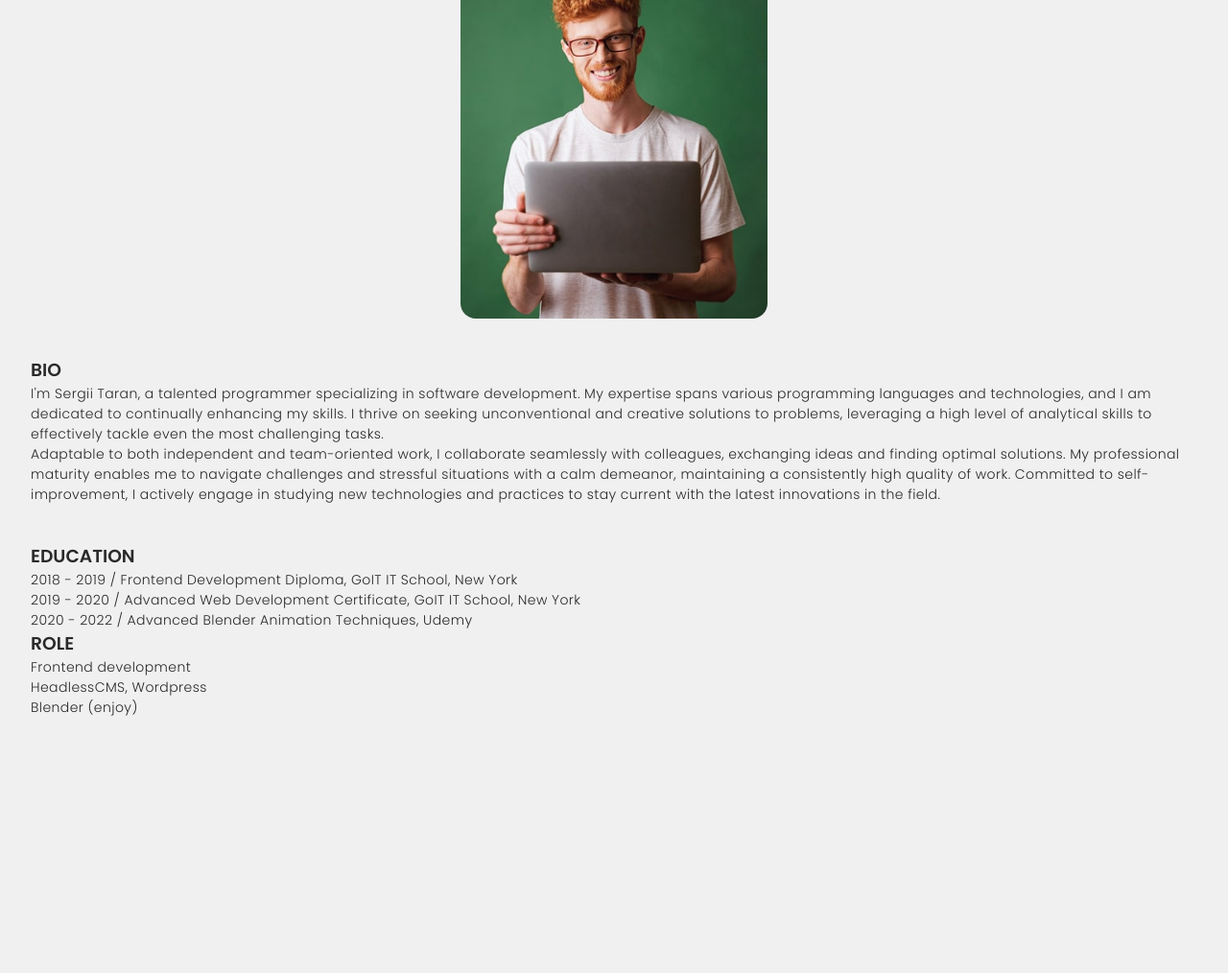
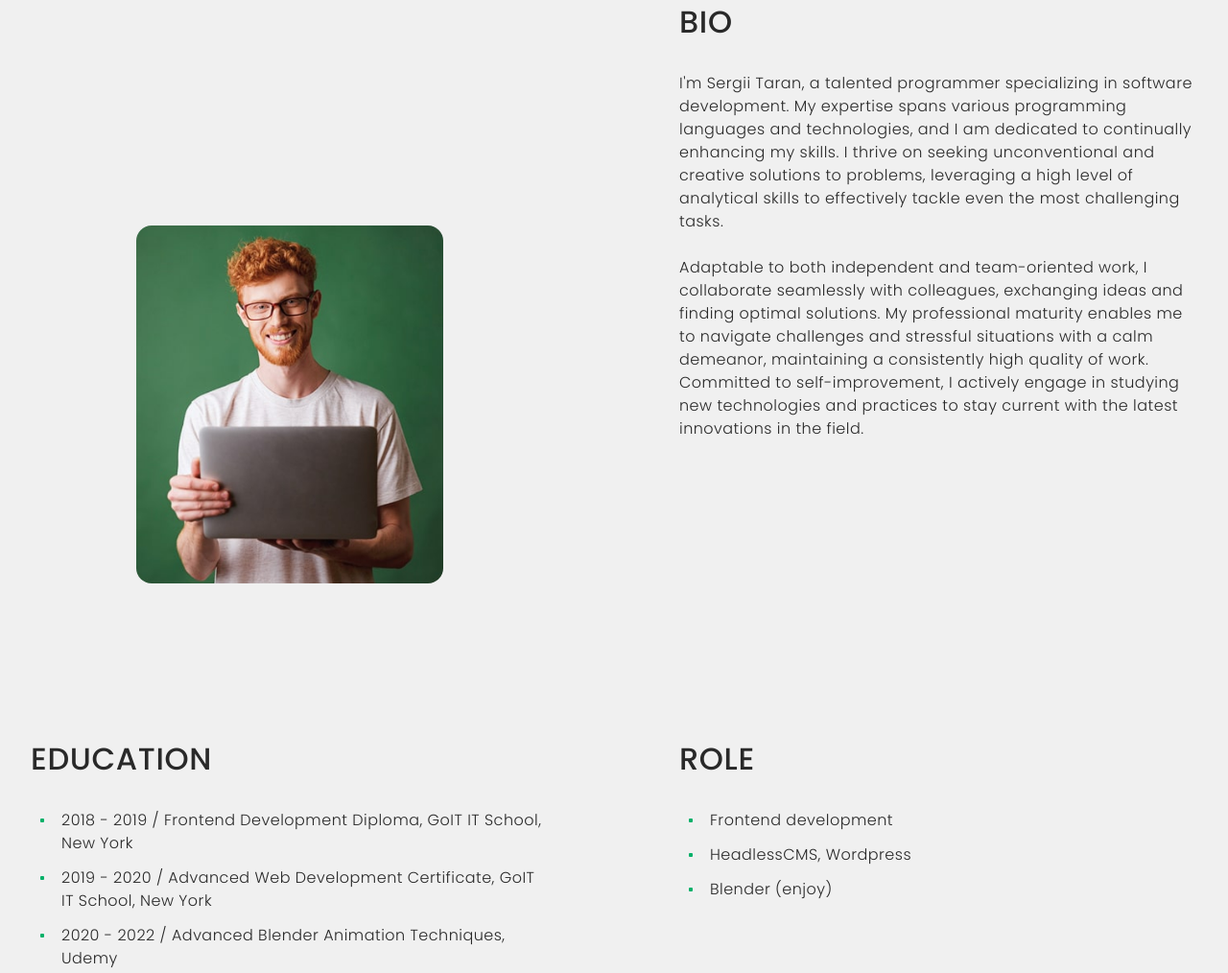
Before and after one commit to Sergii-Taran/my-portfolio-template, a plain HTML site: page index.html in a window 1280 px wide. Shown: the part 1290-2304 px from the top of the page at 96% size. Before the commit the page ends 2078 px from the top, so only its background shows below. Drawn offline with nearby package versions, Linux system fonts and the light colour scheme.

Commit message:
feat(skills): add skills section markup

```diff
--- a/css/styles.css
+++ b/css/styles.css
@@ -129,7 +129,7 @@ button {
 
 .section__text {
   font-weight: 300;
-  font-size: 14px;
+  font-size: 16px;
   line-height: 1.5;
   letter-spacing: 0.03em;
 }
@@ -776,16 +776,21 @@ body,
 }
 
 .about__container {
+}
+
+.about__title {
+  text-align: left;
+  margin-bottom: 40px;
+}
+
+.about__grid {
   display: flex;
   flex-direction: column;
   gap: 40px;
 }
 
-.about__title {
-  text-align: left;
-}
-
 .about__picture {
+  display: block;
   width: 100%;
   max-width: 320px;
   border-radius: 16px;
@@ -793,40 +798,82 @@ body,
   margin-inline: auto;
 }
 
-.about__bio {
+.about__picture img {
+  width: 100%;
+  height: auto;
+  display: block;
+  object-fit: cover;
+  transform: scale(1.01);
 }
 
 .about__subtitle {
+  font-weight: 500;
+  font-size: 32px;
+  line-height: 1.25;
+  letter-spacing: 0.02em;
+  text-transform: uppercase;
+
+  margin-bottom: 32px;
 }
 
-.section__subtitle {
+.about__bio .about__text + .about__text {
+  margin-top: 24px;
 }
 
-.about__text {
+.about__education-list,
+.about__role-list {
+  display: flex;
+  flex-direction: column;
+  gap: 12px;
 }
 
-.about__experience {
+.about__education-item,
+.about__role-item {
+  position: relative;
+  padding-left: 32px;
+  width: 100%;
 }
 
-.about__education {
+.about__education-item::before,
+.about__role-item::before {
+  content: "";
+  position: absolute;
+  left: 10px;
+  top: calc(0.5em + 2px);
+  width: 4px;
+  height: 4px;
+  background-color: var(--color-accent);
+  border-radius: 1px;
 }
 
-.about__experience-item {
+@media screen and (min-width: 768px) {
+  .about {
+    padding-top: 124px;
+    padding-bottom: 62px;
   }
 
-.about__education-list {
+  .about__grid {
+    display: grid;
+    grid-template-columns: repeat(2, 1fr);
+    column-gap: 32px;
+    row-gap: 140px;
+    align-items: start;
   }
 
-.about__education-item {
+  .about__picture {
+    transform: translateY(80px);
+  }
 }
 
-.about__role {
+@media (min-width: 1280px) {
+  .about__grid {
+    column-gap: 136px;
+    row-gap: 312px;
   }
 
-.about__role-list {
+  .about__picture {
+    transform: translateY(232px);
   }
-
-.about__role-item {
 }
 
 /* .about {
@@ -993,7 +1040,7 @@ body,
 /* ------------------------------ */
 /* ------- skills section ------- */
 
-/* .skills {
+.skills {
   overflow: hidden;
   padding-top: 40px;
   padding-bottom: 40px;
@@ -1036,13 +1083,13 @@ body,
 
 .skills__marquee-top {
   color: var(--color-text);
-  background-color: var(--color-light);
+  background-color: var(--color-bg-accent);
   z-index: 2;
 }
 
 .skills__marquee-bottom {
   color: var(--color-accent);
-  background-color: var(--color-dark);
+  background-color: var(--color-elements-bg);
   transform: rotate(2deg);
 
   z-index: 1;
@@ -1131,7 +1178,7 @@ body,
     padding-top: 82px;
     padding-bottom: 82px;
   }
-} */
+}
 
 /* -------------------------------- */
 /* ------- projects section ------- */
--- a/index.html
+++ b/index.html
@@ -194,11 +194,18 @@
             About <span class="section__title-accent">me</span>
           </h2>
 
+          <div class="about__grid">
             <picture class="about__picture">
               <source
                 srcset="
                   ./images/about/about-img.jpg,
                   ./images/about/about-img@2x.jpg 2x
+                "
+                media="(min-width: 1280px)" />
+              <source
+                srcset="
+                  ./images/about/about-img-tab.jpg,
+                  ./images/about/about-img-tab@2x.jpg 2x
                 "
                 media="(min-width: 768px)" />
 
@@ -210,31 +217,30 @@
             /></picture>
 
             <div class="about__bio">
-            <h3 class="about__subtitle section__subtitle">BIO</h3>
+              <h3 class="about__subtitle">BIO</h3>
 
               <p class="about__text section__text">
                 I'm Sergii Taran, a talented programmer specializing in software
-              development. My expertise spans various programming languages and
-              technologies, and I am dedicated to continually enhancing my
-              skills. I thrive on seeking unconventional and creative solutions
-              to problems, leveraging a high level of analytical skills to
-              effectively tackle even the most challenging tasks.
+                development. My expertise spans various programming languages
+                and technologies, and I am dedicated to continually enhancing my
+                skills. I thrive on seeking unconventional and creative
+                solutions to problems, leveraging a high level of analytical
+                skills to effectively tackle even the most challenging tasks.
               </p>
               <p class="about__text section__text">
                 Adaptable to both independent and team-oriented work, I
                 collaborate seamlessly with colleagues, exchanging ideas and
-              finding optimal solutions. My professional maturity enables me to
-              navigate challenges and stressful situations with a calm demeanor,
-              maintaining a consistently high quality of work. Committed to
-              self-improvement, I actively engage in studying new technologies
-              and practices to stay current with the latest innovations in the
-              field.
+                finding optimal solutions. My professional maturity enables me
+                to navigate challenges and stressful situations with a calm
+                demeanor, maintaining a consistently high quality of work.
+                Committed to self-improvement, I actively engage in studying new
+                technologies and practices to stay current with the latest
+                innovations in the field.
               </p>
             </div>
 
-          <div class="about__experience">
-            <div class="about__education about__experience-item">
-              <h3 class="about__subtitle section__subtitle">EDUCATION</h3>
+            <div class="about__education">
+              <h3 class="about__subtitle">EDUCATION</h3>
               <ul class="about__education-list">
                 <li class="about__education-item">
                   <p class="about__text section__text">
@@ -256,8 +262,8 @@
               </ul>
             </div>
 
-            <div class="about__role about__experience-item">
-              <h3 class="about__subtitle section__subtitle">ROLE</h3>
+            <div class="about__role">
+              <h3 class="about__subtitle">ROLE</h3>
               <ul class="about__role-list">
                 <li class="about__role-item">
                   <p class="about__text section__text">Frontend development</p>
@@ -276,7 +282,7 @@
         </div>
       </section>
 
-      <!-- <section class="skills section">
+      <section class="skills section">
         <div class="skills__container container">
           <h2 class="skills__title visually-hidden">Tech Skills</h2>
 
@@ -344,7 +350,7 @@
             </div>
           </div>
         </div>
-      </section> -->
+      </section>
 
       <section id="projects" class="projects"></section>
 
--- a/js/main.js
+++ b/js/main.js
@@ -1,10 +1,5 @@
 import { initTheme } from "./modules/theme.js";
 import { initMenu } from "./modules/menu.js";
 
-// document.addEventListener("DOMContentLoaded", () => {
-//   initTheme();
-//   initMenu();
-// });
-
 initTheme();
 initMenu();
```
Lines whose indentation alone changed are shown as unchanged.
